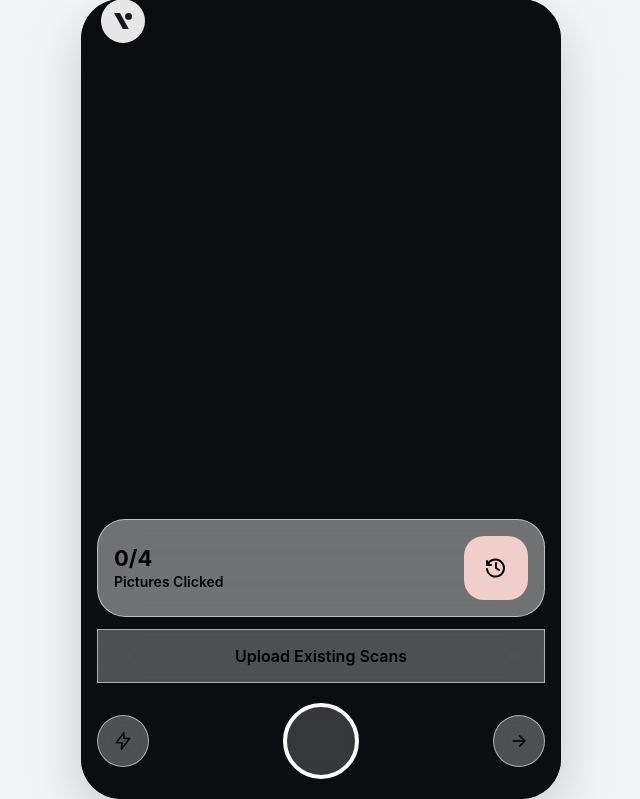
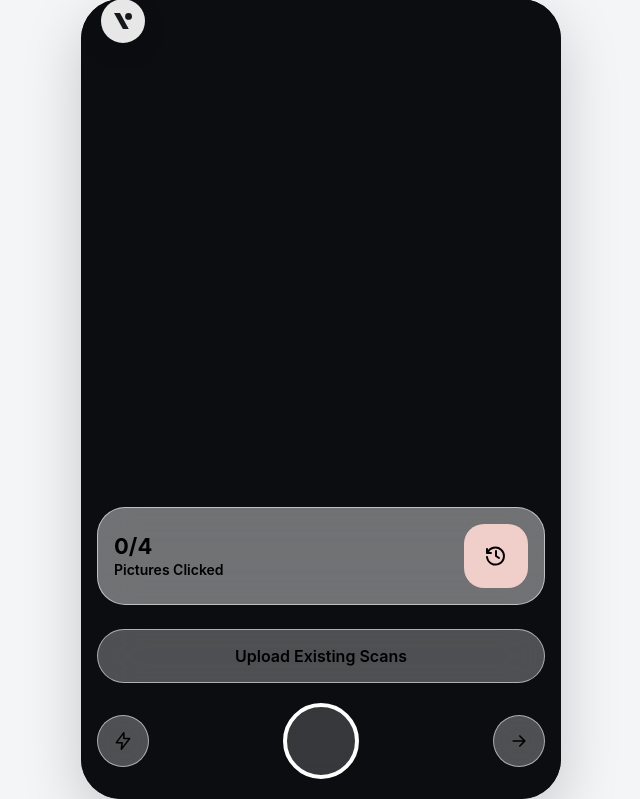
Before and after one commit to apratimdas2357/VeritasAI, a Flask app: page / in a window 1280 px wide. Shown: the part 25-824 px from the top of the page, without its empty margins (319-959 px from the left). Run offline with Flask 3, Linux system fonts and the light colour scheme.

Commit message:
Update styling for upload-pill
- Added `border-radius: var(--radius-xl)` to `.upload-pill` to round the corners.
- Added `margin-top: var(--space-3)` to `.upload-pill` to add spacing from the elements above it.

Co-authored-by: apratimdas2357 <283834942+apratimdas2357@users.noreply.github.com>

```diff
--- a/static/css/style.css
+++ b/static/css/style.css
@@ -234,6 +234,8 @@ ul{ margin: 0; padding: 0; list-style: none; }
   font-size: 16px;
   font-weight: 600;
   color: #000;
+  border-radius: var(--radius-xl);
+  margin-top: var(--space-3);
 }
 
 .controls-row{
```
